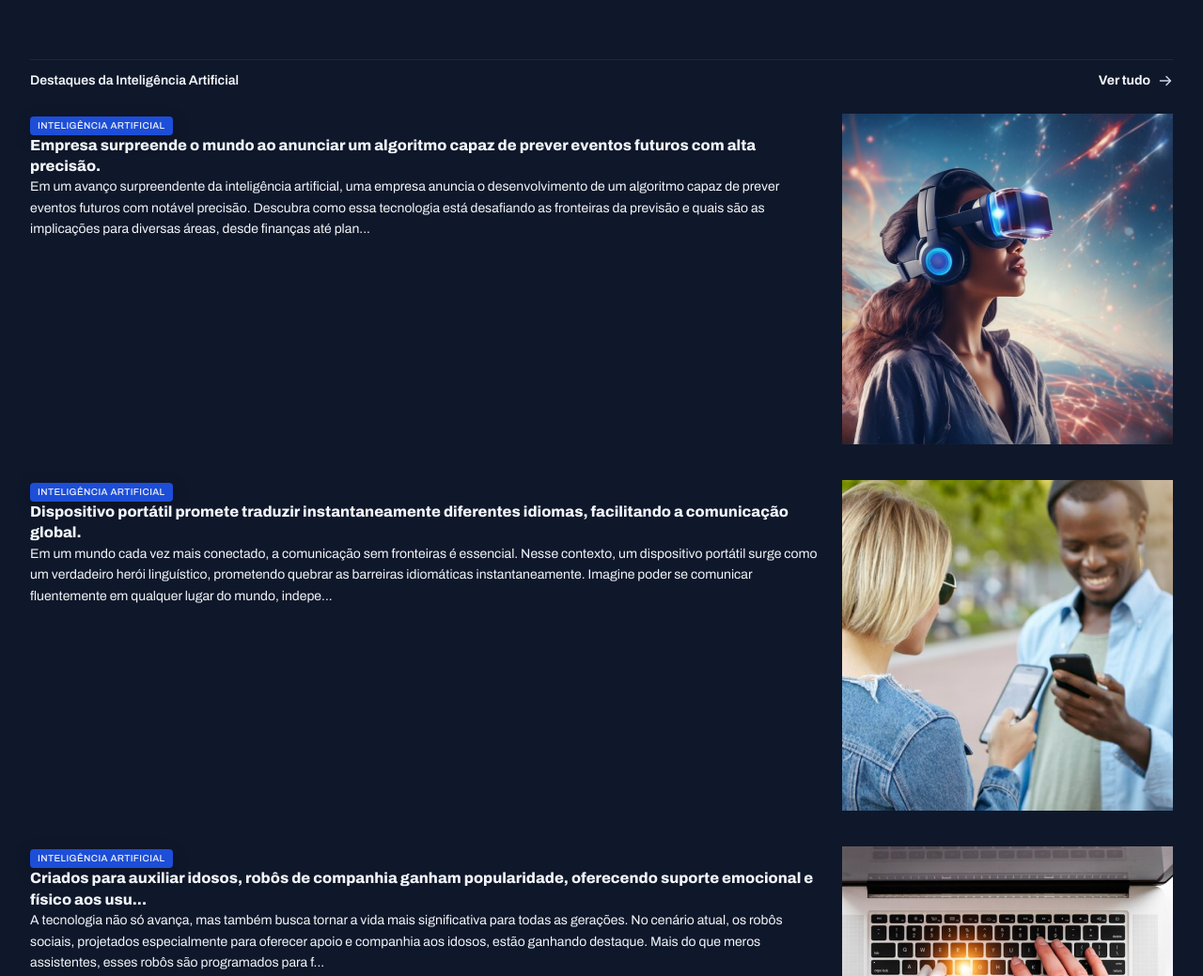
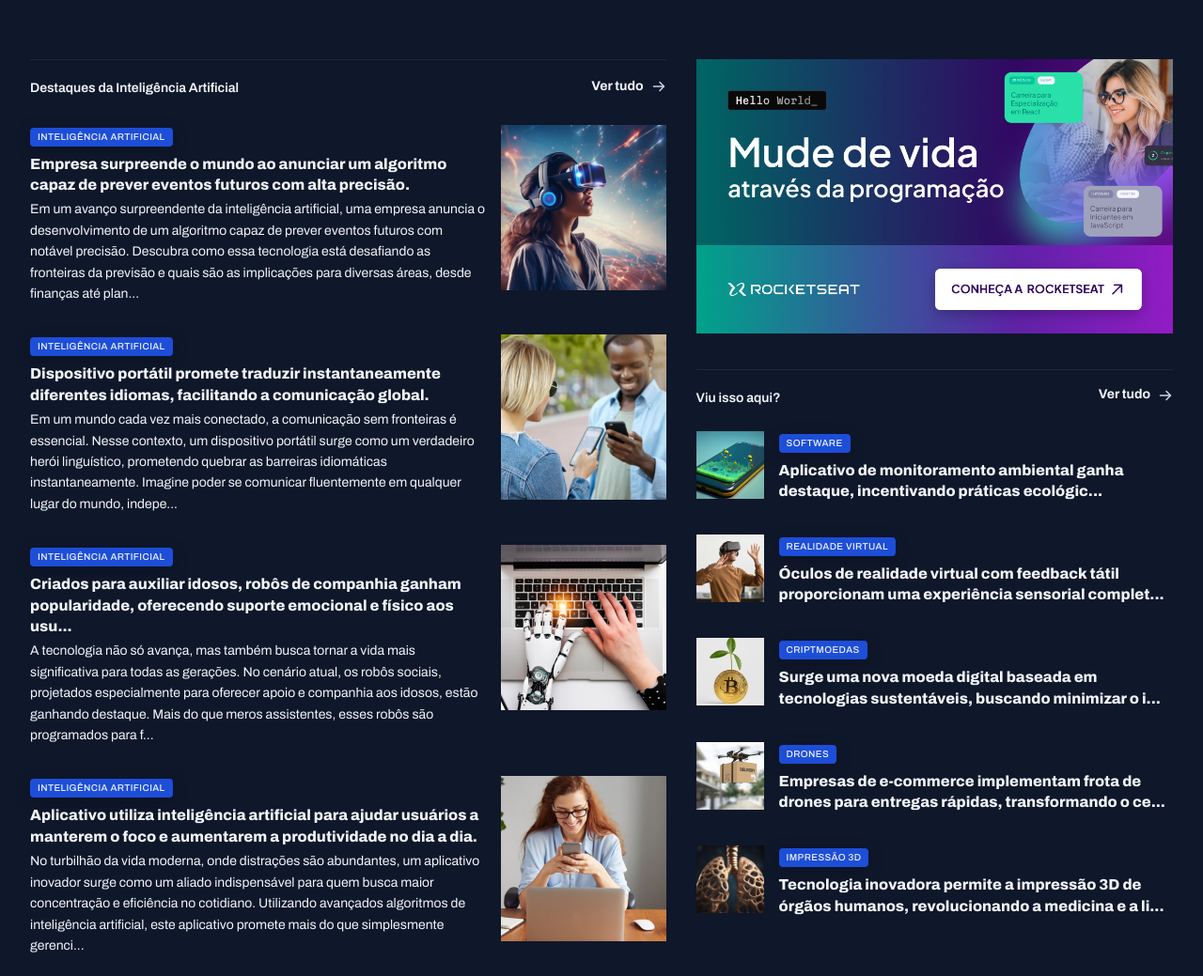
Before and after one commit to MatheusADC/News-Portal, a plain HTML site: page index.html in a window 1280 px wide. Shown: the part 1000-2039 px from the top of the page at 94% size. Drawn offline with Linux system fonts and the light colour scheme.

Commit message:
Add: last cards

```diff
--- a/index.html
+++ b/index.html
@@ -220,7 +220,7 @@
                 </article>
             </div>
         </section>
-        <div>
+        <aside>
             <div id="ads">
                 <img src="assets/Ads.png" alt="">
             </div>
@@ -241,8 +241,7 @@
                         <div>
                             <span class="content-tag">software</span>
                             <h3 class="text-xl">
-                                Aplicativo de monitoramento ambiental ganha destaque, incentivando práticas ecológicas e
-                                promo...
+                                Aplicativo de monitoramento ambiental ganha destaque, incentivando práticas ecológic...
                             </h3>
                         </div>
                     </article>
@@ -296,7 +295,7 @@
                     </article>
                 </div>
             </section>
-        </div>
+        </aside>
     </main>
 </body>
 
--- a/styles/global.css
+++ b/styles/global.css
@@ -51,8 +51,14 @@ img {
 }
 
 main {
-    margin-top: 40px;
-    gap: 80px;
+    margin-block: 40px;
+    row-gap: 80px;
+    column-gap: 32px;
+    grid-template-columns: 2fr 1.5fr;
+    grid-template-areas:
+    "featured featured"
+    "weekly weekly"
+    "ai aside";
 }
 
 .content-tag {
--- a/styles/sections.css
+++ b/styles/sections.css
@@ -21,6 +21,7 @@ section header {
 }
 
 #featured {
+    grid-area: featured;
     img {
         height: 100%;
         object-fit: cover;
@@ -58,6 +59,7 @@ section header {
 }
 
 #weekly {
+    grid-area: weekly;
     &>div {
         grid-template-columns: repeat(4, 292px);
     }
@@ -81,3 +83,32 @@ section header {
         }
     }
 }
+
+#ai {
+    grid-area: ai;
+    img {
+        width: 176px;
+        aspect-ratio: 1/1;
+        object-fit: cover;
+    }
+
+    h3 {
+        margin-block: 8px 4px;
+    }
+}
+
+aside {
+    grid-area: aside;
+}
+
+#more {
+    margin-top: 32px;
+    h3 {
+        margin-top: 8px;
+    }
+    img {
+        width: 72px;
+        aspect-ratio: 1/1;
+        object-fit: cover;
+    }
+}
```
